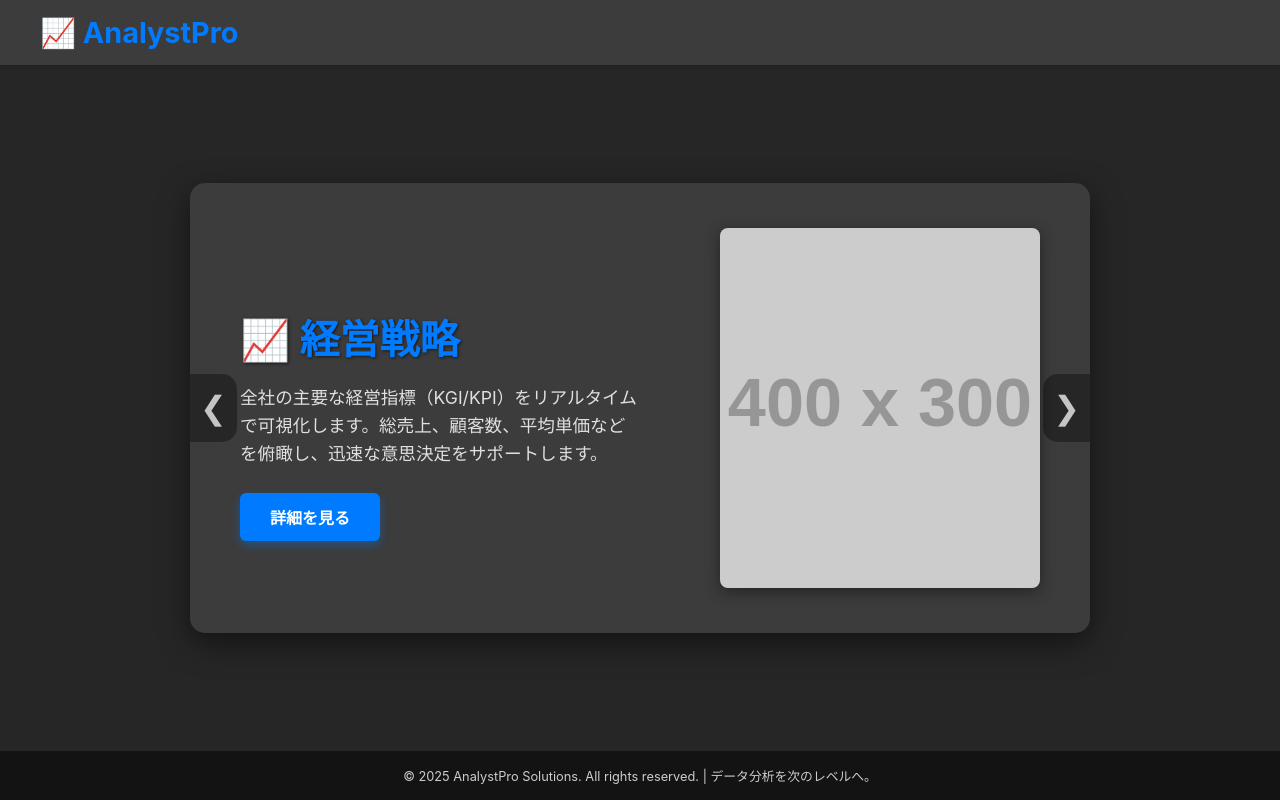
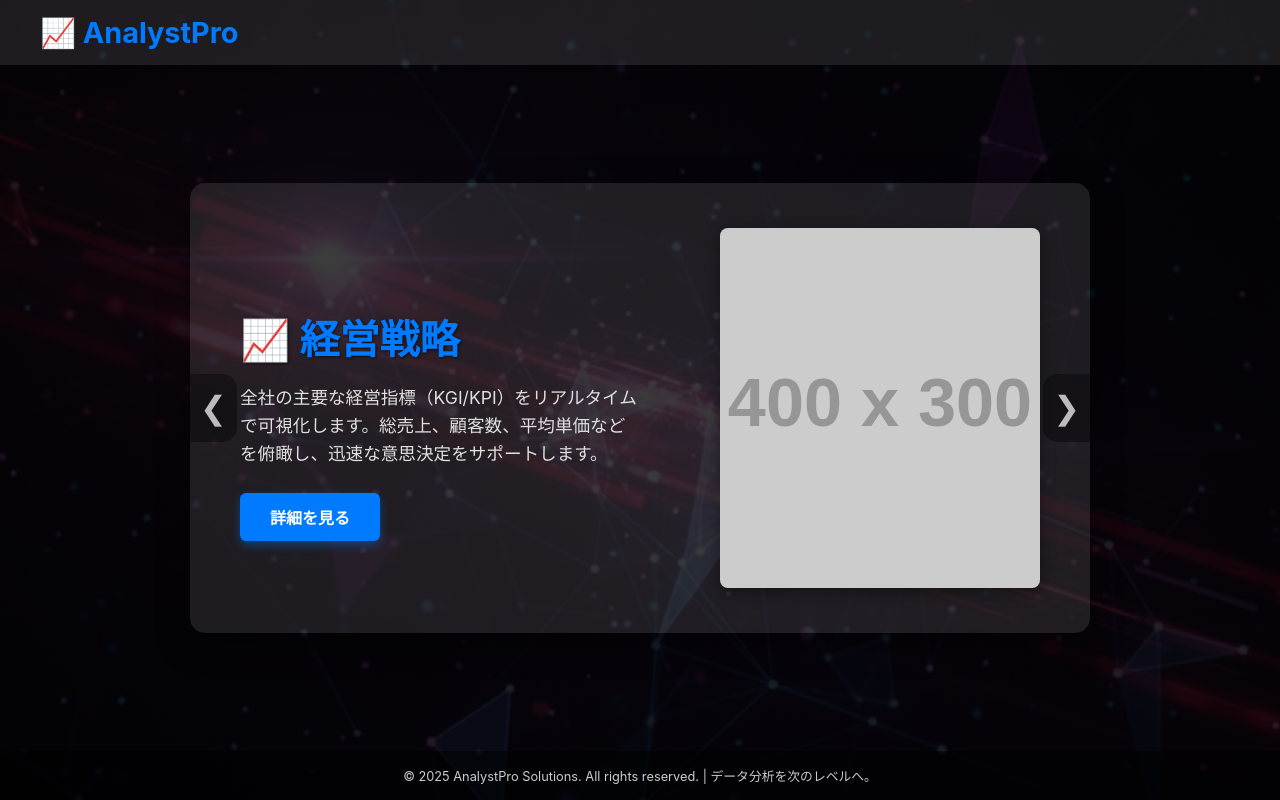
Before and after one commit to 31916/jikken3-kai, a Flask app: page / in a window 1280 px wide. Run offline with Flask 3, Linux system fonts and the light colour scheme; grey boxes labelled with a size stand in for pictures from a placeholder-image service; some libraries are stand-ins or nearby versions.

Commit message:
ホーム画像変更

```diff
--- a/static/home.css
+++ b/static/home.css
@@ -13,7 +13,7 @@ body {
         /* 濃いオーバーレイ (テキストを見やすくするため) */
         linear-gradient(rgba(0, 0, 0, 0.85), rgba(0, 0, 0, 0.85)),
         /* 抽象的なデータ分析のプレースホルダー画像 */
-        url('https://picsum.photos/seed/analytics_slide/1920/1080');
+        url('technology abstract background.png');
 
     background-size: cover;
     background-position: center;
```
Also changed, not shown: static/technology abstract background.png (added).
